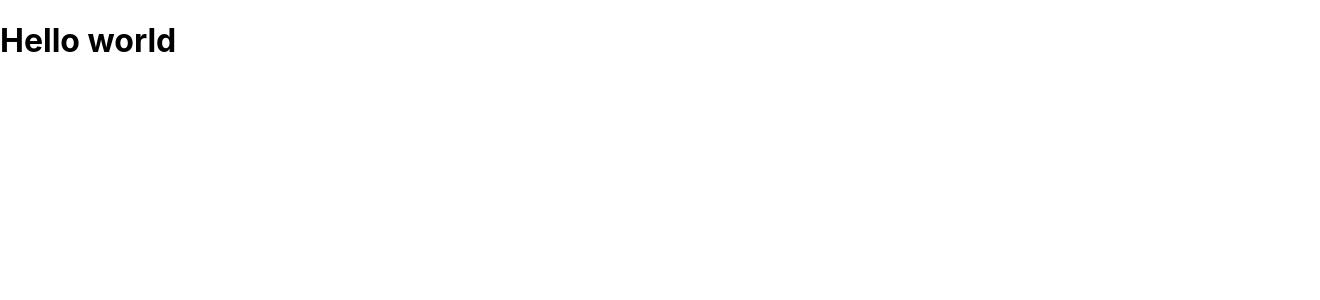
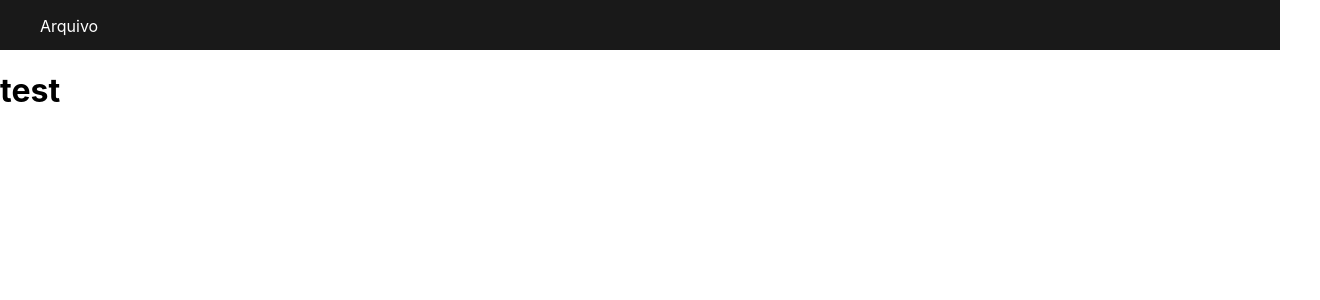
Before and after one commit to Mooteus/PixelArt-Editor, a React (Vite) app: page / in a window 1280 px wide. Shown: the top 300 px of the page, 1320 px wide, since content can reach past the window. Built offline with nearby package versions, Linux system fonts and the light colour scheme.

Commit message:
Feat: Create Header Component

```diff
--- a/src/App.jsx
+++ b/src/App.jsx
@@ -1,10 +1,17 @@
 import React from 'react';
-import './App.css';
+
+import { BrowserRouter, Route, Routes } from 'react-router-dom';
+
+import Home from './pages/Home';
 
 function App() {
   return (
-    <h1>Hello world</h1>
+    <BrowserRouter>
+      <Routes>
+        <Route path="/" element={<Home />} />
+      </Routes>
+    </BrowserRouter>
   );
 }
 
-export default App
+export default App;
--- /dev/null
+++ b/src/components/Header/Header.styled.js
@@ -0,0 +1,18 @@
+import styled from 'styled-components';
+
+export const Header = styled.header`
+  background-color: #191919;
+  width: 100%;
+  height: 50px;
+  display: flex;
+  flex-direction: column;
+`;
+
+export const UlOption = styled.ul`
+  width: 100%;
+  list-style-type: none;
+`;
+
+export const LiOption = styled.li`
+  color: white;
+`;
--- /dev/null
+++ b/src/components/Header/index.jsx
@@ -0,0 +1,13 @@
+import React from 'react';
+
+import * as Style from './Header.styled';
+
+export default function Header() {
+  return (
+    <Style.Header>
+      <Style.UlOption>
+        <Style.LiOption>Arquivo</Style.LiOption>
+      </Style.UlOption>
+    </Style.Header>
+  );
+}
--- /dev/null
+++ b/src/pages/Home.jsx
@@ -0,0 +1,12 @@
+import React from 'react';
+
+import Header from '../components/Header';
+
+export default function Home() {
+  return (
+    <>
+      <Header />
+      <h1>test</h1>
+    </>
+  );
+}
```
Also changed, not shown: src/main.jsx (+6 -6 lines).
